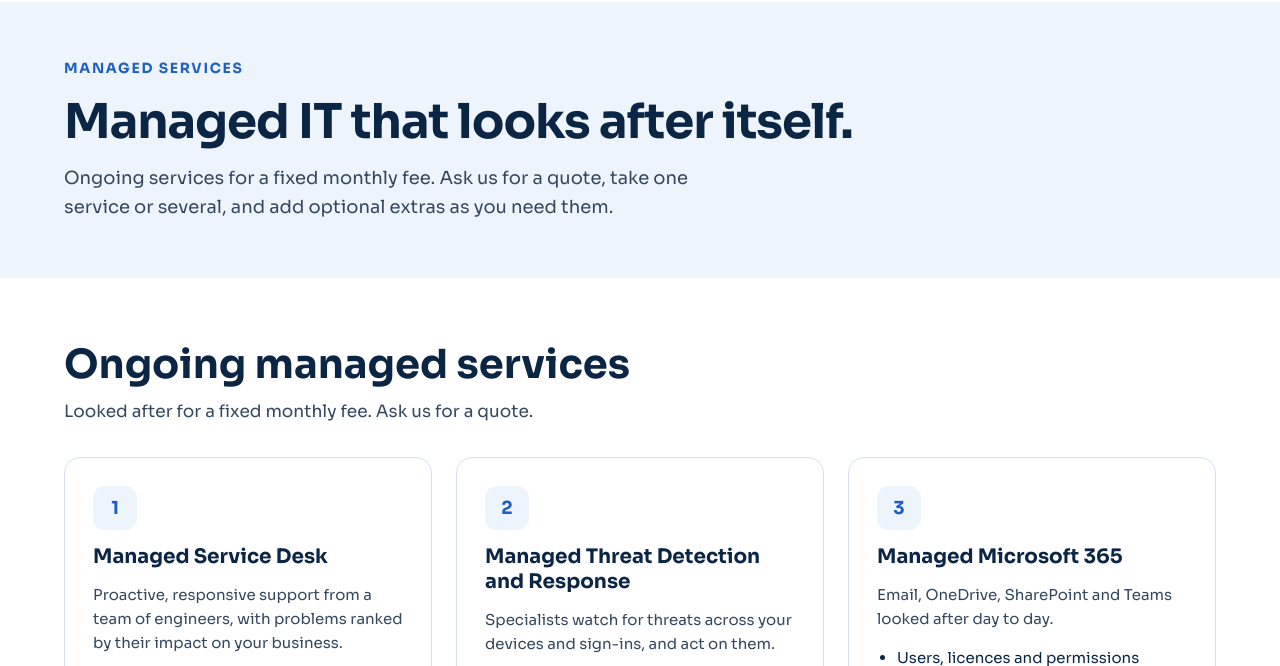
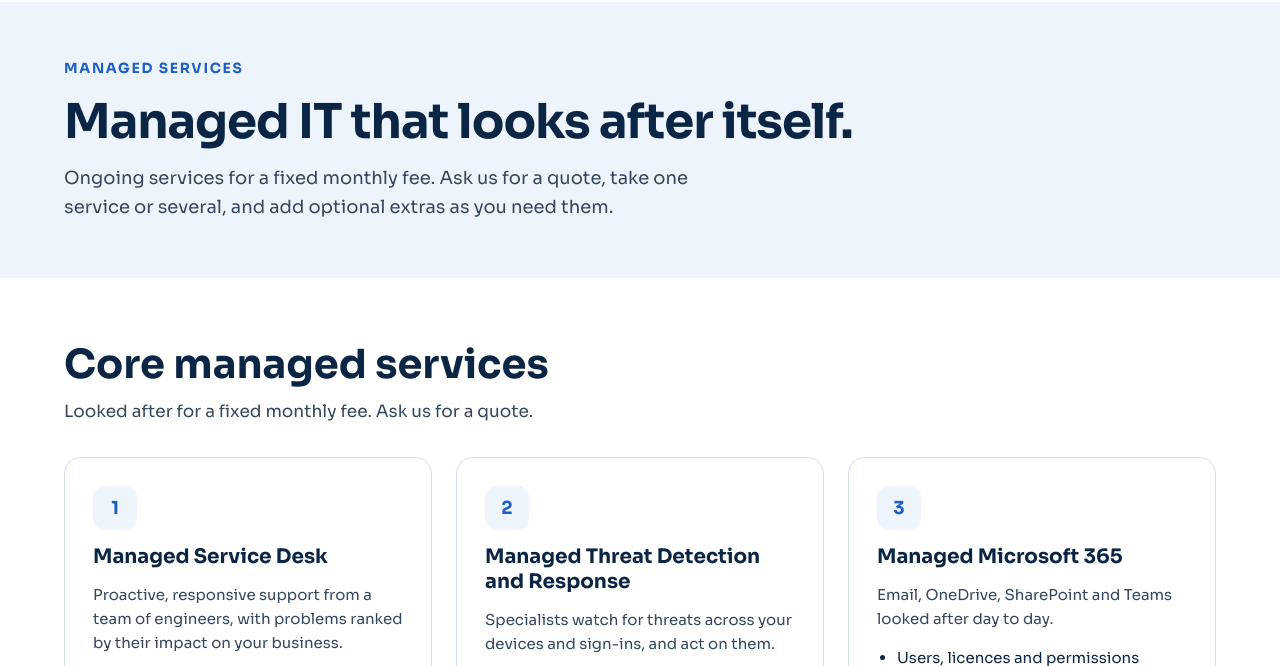
Before and after one commit to yourlifeisshit/simplicityit-website, a plain HTML site: page services/index.html in a window 1280 px wide. Shown: the part 85-751 px from the top of the page. Drawn offline with Linux system fonts and the light colour scheme.

Commit message:
Services page: rename Ongoing managed services to Core managed services
Co-Authored-By: Claude Sonnet 5.5 <noreply@anthropic.com>
Claude-Session: https://claude.ai/code/session_01SqjeELhuKmAAjW5AMB1rvZ

```diff
--- a/services/index.html
+++ b/services/index.html
@@ -51,7 +51,7 @@ section[id]{scroll-margin-top:12px}
 </header>
 <main id="main">
 <section style="background: #EEF4FB"><div style="max-width: 1216px; margin: 0 auto; padding: 56px 32px; box-sizing: border-box; display: flex; flex-direction: column; gap: 16px"><div style="font-size: 14px; letter-spacing: 0.12em; text-transform: uppercase; color: #1D5FC4; font-weight: 700">Managed services</div><h1 style="margin: 0; font-size: clamp(32px, 4.5vw, 48px); font-weight: 700; line-height: 1.12; letter-spacing: -0.02em">Managed IT that looks after itself.</h1><p style="margin: 0; font-size: 18px; line-height: 1.6; color: #34475E; max-width: 680px">Ongoing services for a fixed monthly fee. Ask us for a quote, take one service or several, and add optional extras as you need them.</p></div></section>
-<section style="max-width: 1216px; margin: 0 auto; padding: 64px 32px 72px; box-sizing: border-box; display: flex; flex-direction: column; gap: 64px"><div style="display: flex; flex-direction: column; gap: 32px"><div style="display: flex; flex-direction: column; gap: 10px; max-width: 640px"><h2 style="margin: 0; font-size: clamp(28px, 4vw, 40px); font-weight: 700; line-height: 1.15">Ongoing managed services</h2><p style="margin: 0; font-size: 17px; line-height: 1.6; color: #34475E">Looked after for a fixed monthly fee. Ask us for a quote.</p></div>
+<section style="max-width: 1216px; margin: 0 auto; padding: 64px 32px 72px; box-sizing: border-box; display: flex; flex-direction: column; gap: 64px"><div style="display: flex; flex-direction: column; gap: 32px"><div style="display: flex; flex-direction: column; gap: 10px; max-width: 640px"><h2 style="margin: 0; font-size: clamp(28px, 4vw, 40px); font-weight: 700; line-height: 1.15">Core managed services</h2><p style="margin: 0; font-size: 17px; line-height: 1.6; color: #34475E">Looked after for a fixed monthly fee. Ask us for a quote.</p></div>
 <div style="display: grid; grid-template-columns: repeat(auto-fit, minmax(290px, 1fr)); gap: 24px">
 <div style="border: 1px solid #D5E0EE; border-radius: 16px; padding: 28px; box-sizing: border-box; display: flex; flex-direction: column; gap: 14px"><div style="width: 44px; height: 44px; border-radius: 12px; background: #EEF4FB; color: #1D5FC4; display: flex; align-items: center; justify-content: center; font-weight: 700; font-size: 18px">1</div><h3 style="margin: 0; font-size: 20px; font-weight: 700; line-height: 1.25">Managed Service Desk</h3><p style="margin: 0; font-size: 15px; line-height: 1.6; color: #34475E">Proactive, responsive support from a team of engineers, with problems ranked by their impact on your business.</p><ul style="margin: 0; padding-left: 20px; font-size: 15px; line-height: 1.7; color: #0B2545"><li>Help by email, phone or portal</li><li>Proactive monitoring and patching</li><li>New starter and leaver set-up</li></ul></div>
 <div style="border: 1px solid #D5E0EE; border-radius: 16px; padding: 28px; box-sizing: border-box; display: flex; flex-direction: column; gap: 14px"><div style="width: 44px; height: 44px; border-radius: 12px; background: #EEF4FB; color: #1D5FC4; display: flex; align-items: center; justify-content: center; font-weight: 700; font-size: 18px">2</div><h3 style="margin: 0; font-size: 20px; font-weight: 700; line-height: 1.25">Managed Threat Detection and Response</h3><p style="margin: 0; font-size: 15px; line-height: 1.6; color: #34475E">Specialists watch for threats across your devices and sign-ins, and act on them.</p><ul style="margin: 0; padding-left: 20px; font-size: 15px; line-height: 1.7; color: #0B2545"><li>Protection on every device</li><li>Analysts check every alert</li><li>Real threats contained fast</li></ul></div>
```
